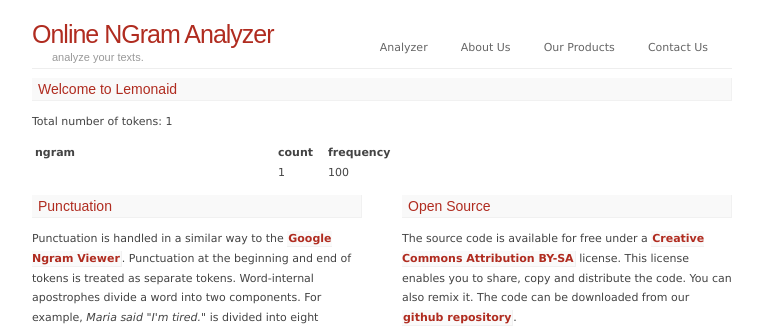
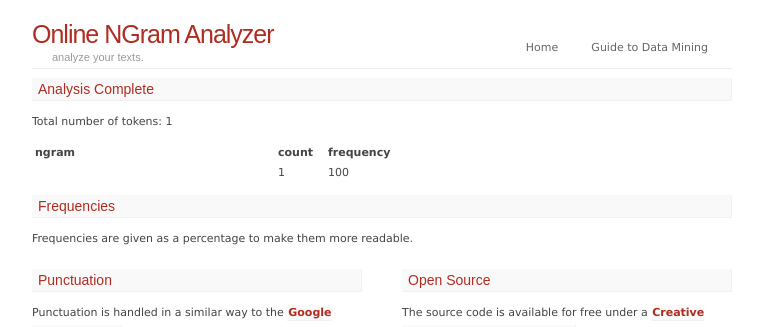
Before and after one commit to zacharski/ngramAnalyzer, a PHP site: page /analyze.php in a window 1280 px wide. Shown: the top 327 px of the page, without its empty margins (258-1021 px from the left). Run offline with PHP 8.4, Linux system fonts and the light colour scheme; data that the repository does not hold is empty.

Commit message:
Updated menu bar

```diff
--- a/analyze.php
+++ b/analyze.php
@@ -16,10 +16,9 @@
 <div id="container">
 	<div id="navigation">
 		<ul>
-		<li><a href="index.php">Analyzer</a></li>
-		<li><a href="#">About Us</a></li>
-		<li><a href="#">Our Products</a></li>
-		<li><a href="#">Contact Us</a></li>
+		<li><a href="index.php">Home</a></li>
+		<li><a href="http://guidetodatamining.com">Guide to Data Mining</a></li>
+
 		</ul>
 	</div>
 		<div id="header">
@@ -28,7 +27,7 @@
 		</div>
 				<div id="wrapper">
 				<div id="content">
-					<h1>Welcome to Lemonaid</h1>
+					<h1>Analysis Complete</h1>
 
 
 
@@ -174,7 +173,8 @@ $n = $_POST['gram'];
 
 
 ?>
-
+    <h1>Frequencies</h1>
+    <p>Frequencies are given as a percentage to make them more readable.  </p>
 				</div>
 				</div>
 <?php
```
Also changed, not shown: index.php (+4 -5 lines).
